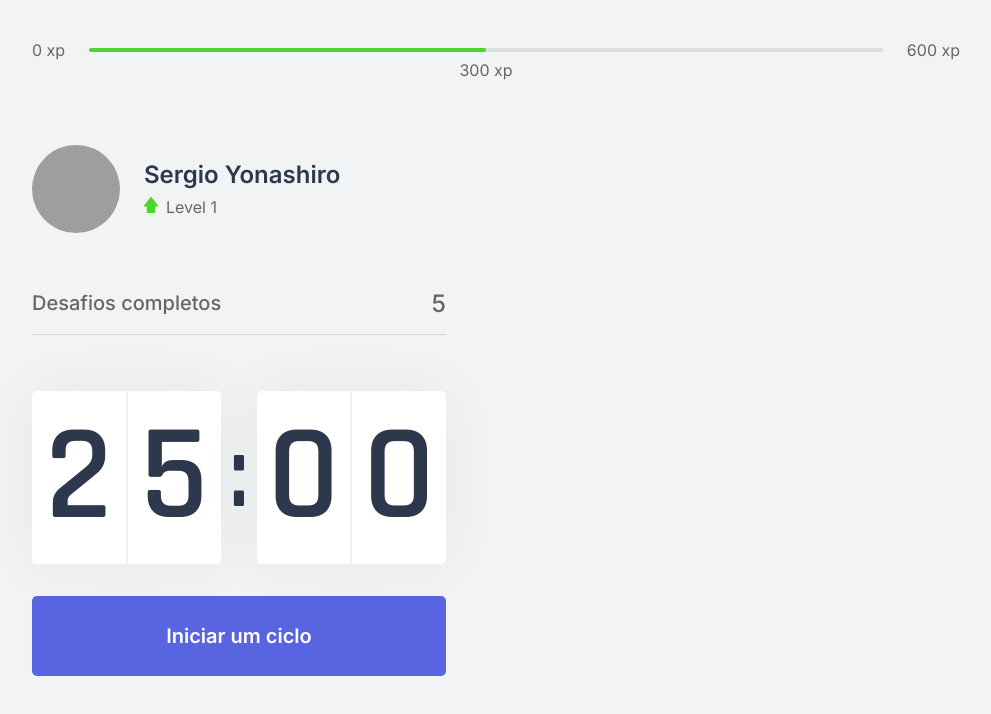
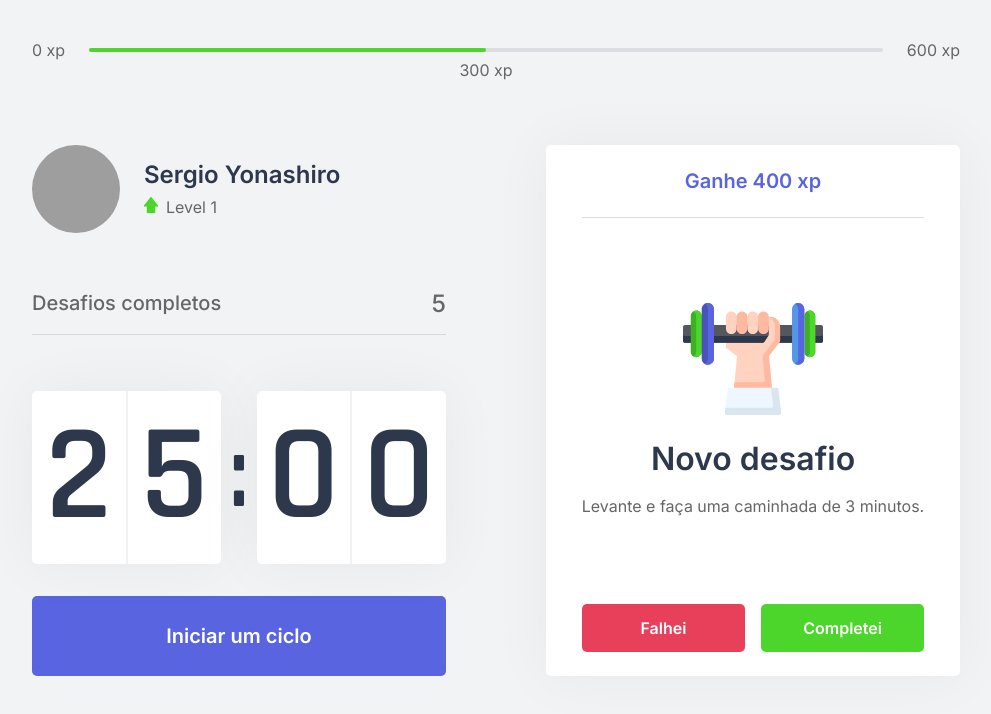
Before and after one commit to sYonashiro/move-it, a Next.js app: page / in a window 1280 px wide. Shown: the top 714 px of the page, without its empty margins (144-1135 px from the left). Built offline with nearby package versions, Linux system fonts and the light colour scheme; grey boxes are pictures that could not be loaded.

Commit message:
Cria componente ChallengeBox

```diff
--- /dev/null
+++ b/src/components/ChallengeBox.tsx
@@ -0,0 +1,44 @@
+import styles from '../styles/components/ChallengeBox.module.css';
+
+export function ChallengeBox() {
+  const hasActiveChallenge = true;
+
+  return (
+    <div className={styles.challengeBoxContainer}>
+      { hasActiveChallenge ? (
+        <div className={styles.challengeActive}>
+          <header>Ganhe 400 xp</header>
+
+          <main>
+            <img src="icons/body.svg" />
+            <strong>Novo desafio</strong>
+            <p>Levante e faça uma caminhada de 3 minutos.</p>
+          </main>
+
+          <footer>
+            <button
+              type="button"
+              className={styles.challengeFailedButton}
+            >
+              Falhei
+            </button>
+            <button
+              type="button"
+              className={styles.challengeSucceededButton}
+            >
+              Completei
+            </button>
+          </footer>
+        </div>
+      ) : (
+        <div className={styles.challengeNotActive}>
+          <strong>Finalize um ciclo para receber um desafio</strong>
+          <p>
+            <img src="icons/level-up.svg" alt="Level Up" />
+            Avance de level completando desafios.
+          </p>
+        </div>
+      ) }
+    </div>
+  )
+}
--- a/src/pages/index.tsx
+++ b/src/pages/index.tsx
@@ -1,9 +1,10 @@
+import Head from 'next/head';
+
 import { CompletedChallenges } from "../components/CompletedChallenges";
 import { Countdown } from "../components/Countdown";
 import { ExperienceBar } from "../components/ExperienceBar";
 import { Profile } from "../components/Profile";
-
-import Head from 'next/head';
+import { ChallengeBox } from "../components/ChallengeBox";
 
 import styles from '../styles/pages/Home.module.css';
 
@@ -22,7 +23,7 @@
           <Countdown />
         </div>
         <div>
-
+          <ChallengeBox />
         </div>
       </section>
     </div>
--- /dev/null
+++ b/src/styles/components/ChallengeBox.module.css
@@ -0,0 +1,110 @@
+.challengeBoxContainer {
+  height: 100%;
+
+  background: var(--white);
+  border-radius: 5px;
+  box-shadow: 0 0 60px rgba(0, 0, 0, 0.05);
+  padding: 1.5rem 2rem;
+
+  display: flex;
+  flex-direction: column;
+  align-items: center;
+  justify-content: center;
+
+  text-align: center;
+}
+
+.challengeNotActive {
+  display: flex;
+  flex-direction: column;
+  align-items: center;
+}
+
+.challengeNotActive strong {
+  font-size: 1.5rem;
+  font-weight: 500;
+  line-height: 1.4;
+}
+
+.challengeNotActive p {
+  display: flex;
+  flex-direction: column;
+  align-items: center;
+  line-height: 1.4;
+  max-width: 70%;
+  margin-top: 3rem;
+}
+
+.challengeNotActive p img {
+  margin-bottom: 1rem;
+}
+
+.challengeActive {
+  height: 100%;
+
+  display: flex;
+  flex-direction: column;
+}
+
+.challengeActive header {
+  color: var(--blue);
+  font-weight: 600;
+  font-size: 1.25rem;
+  padding: 0 2rem 1.5rem;
+  border-bottom: 1px solid var(--gray-line);
+}
+
+.challengeActive main {
+  flex: 1;
+  display: flex;
+  flex-direction: column;
+  align-items: center;
+  justify-content: center;
+}
+
+.challengeActive main strong {
+  font-size: 2rem;
+  font-weight: 600;
+  color: var(--title);
+  margin: 1.5rem 0 1rem;
+}
+
+.challengeActive main p {
+  line-height: 1.5;
+}
+
+.challengeActive footer {
+  display: grid;
+  grid-template-columns: 1fr 1fr;
+  gap: 1rem;
+}
+
+.challengeActive footer button {
+  height: 3rem;
+
+  display: flex;
+  align-items: center;
+  justify-content: center;
+
+  border: 0;
+  border-radius: 5px;
+
+  color: var(--white);
+
+  font-size: 1rem;
+  font-weight: 600;
+
+  transition: filter 0.2s;
+}
+
+.challengeActive footer button.challengeFailedButton {
+  background: var(--red);
+}
+
+.challengeActive footer button.challengeSucceededButton {
+  background: var(--green);
+}
+
+.challengeActive footer button:hover {
+  filter: brightness(0.9);
+}
```
